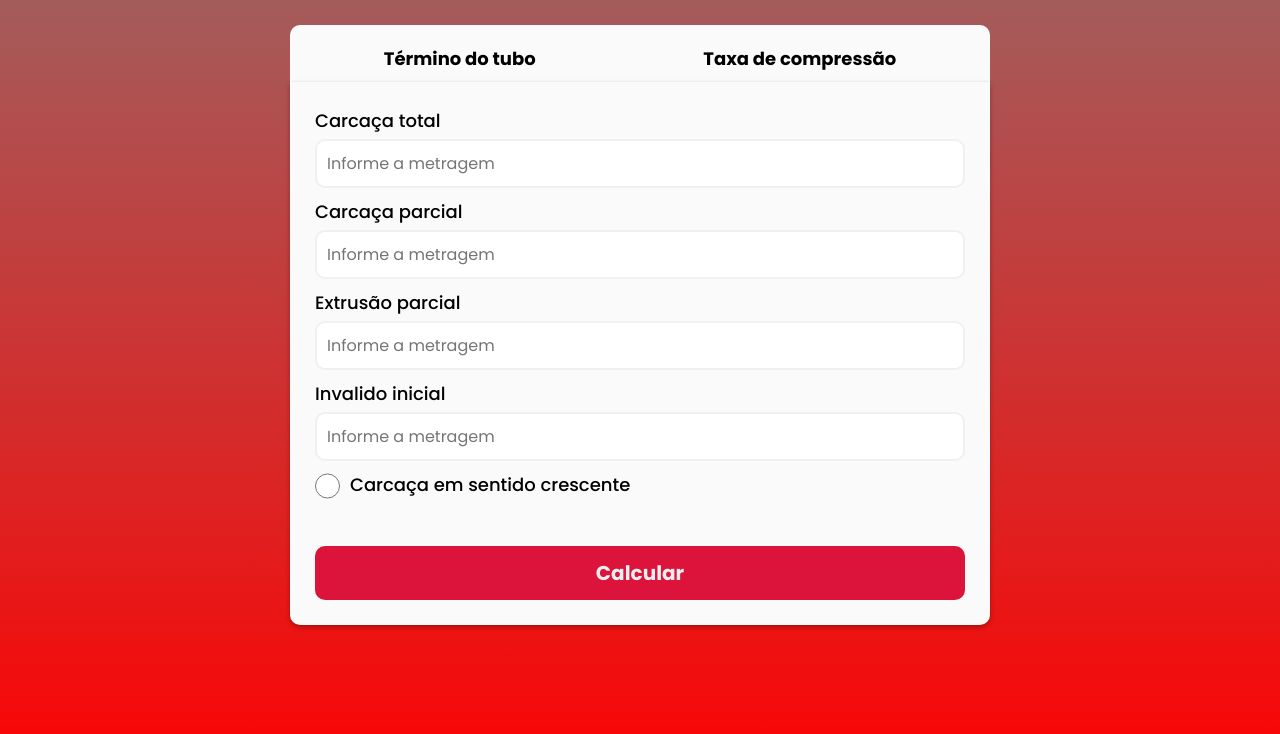
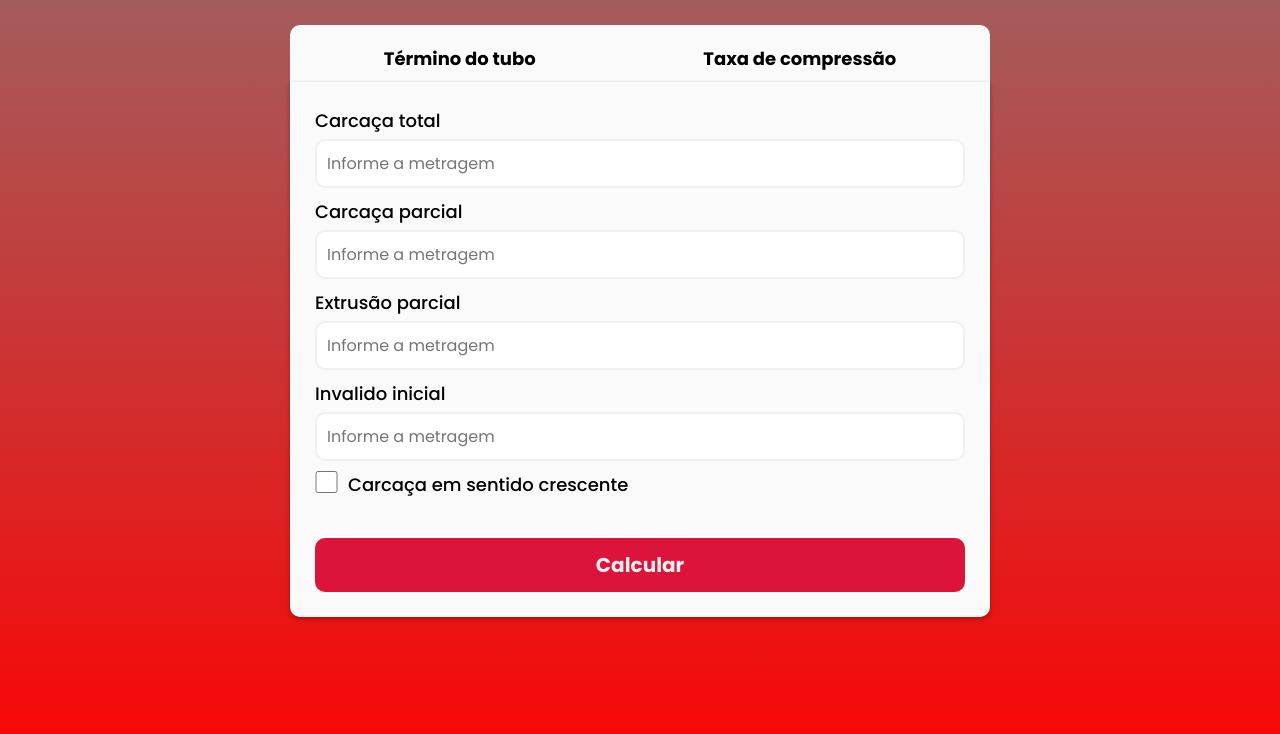
Before and after one commit to Ian-FS/calcula-facil-react, a React (Vite) app: page /compressao in a window 1280 px wide. Shown: the top 734 px of the page. Built offline with nearby package versions, Linux system fonts and the light colour scheme.

Commit message:
atualizado lógica e estilo da página calculates compression

```diff
--- a/src/App.jsx
+++ b/src/App.jsx
@@ -16,7 +16,7 @@ function App() {
         <Routes>
           <Route path='/' element={<HomePage />} />
           <Route path='/terminopipe' element={<EndPipePage showResult={showResult} setShowResult={setShowResult} />} />
-          <Route path='/compressao' element={<CompressionPage />} />
+          <Route path='/compressao' element={<CompressionPage showResult={showResult} setShowResult={setShowResult} />} />
           <Route path='*' element={<h1>Página não encontrada</h1>} />
         </Routes>
       </div>
--- a/src/components/Formulario/InputCheck/InputCheck.jsx
+++ b/src/components/Formulario/InputCheck/InputCheck.jsx
@@ -1,16 +1,18 @@
 /* eslint-disable react/prop-types */
 import './InputCheck.scss'
 
-export default function InputCheck({ labelCheck, nameCheck, valueCheck, setValueRadio, setCheck, check, setActiveStyle, type }) {
+export default function InputCheck({ labelCheck, nameCheck, valueRadio, setValueRadio, setCheckSense, checkSense, setActiveStyle, type }) {
+
+
     return (
         <div className="form-control check">
             <input
                 name={nameCheck}
                 type={type}
-                value={valueCheck}
+                value={valueRadio}
                 onClick={(event) => {
-                    setValueRadio(parseFloat(event.target.value))
-                    setCheck(true)
+                    valueRadio > 0 && setValueRadio(parseFloat(event.target.value))
+                    setCheckSense((prev) => !prev)
                     setActiveStyle(false)
                 }}
             />
--- a/src/components/Formulario/InputCheck/InputCheck.scss
+++ b/src/components/Formulario/InputCheck/InputCheck.scss
@@ -8,6 +8,9 @@
         height: 30px;
         vertical-align: middle;
     }
+    input[type="checkbox"] {
+        max-width: 23px;
+    }
 }
 @media only screen and (max-width: 490px) {
     .check {
--- a/src/components/Formulario/ResultDashboard/ResultDashboard.jsx
+++ b/src/components/Formulario/ResultDashboard/ResultDashboard.jsx
@@ -4,6 +4,8 @@ import arrowSvg from '../../../assets/arrow.svg';
 
 
 export default function ResultDashboard(props) {
+
+    console.log(props.result())
 
     const handleClick = () => {
         props.setShowValue(false)
@@ -18,7 +20,8 @@ export default function ResultDashboard(props) {
                     <h2>Término do tubo</h2>
                 </div>
                 <div className="result-box" id="result-box">
-                    <h3>{props.mensagem}</h3>
+                    <h3>{`A taxa de compressão está atualmente em ${props.result().taxCompress.toFixed(2)}%.`}</h3>
+                    <h3>{`Caso essa taxa permaneça até o final da produção, o valor total de tubo válido será de ${props.result().totalValidPipeAfterCompress.toFixed(2)} metros. `} </h3>
                 </div>
             </div>
         </div>
--- a/src/pages/calculates-compression.jsx
+++ b/src/pages/calculates-compression.jsx
@@ -5,23 +5,46 @@ import ResultDashboard from "../components/Formulario/ResultDashboard/ResultDash
 import Botao from "../components/Formulario/Botao/Botao"
 import './style.scss'
 
-export default function CompressionPage() {
+// eslint-disable-next-line react/prop-types
+export default function CompressionPage({ showResult, setShowResult }) {
 
     const [activeStyleTaxa, setActiveStyleTaxa] = useState(false)
-    const [showResultTaxa, setShowResultTaxa] = useState(false)
+    // const [showResultTaxa, setShowResultTaxa] = useState(false)
     const [carcassTotal, setCarcassTotal] = useState('')
     const [carcassPartial, setCarcassPartial] = useState('')
     const [extrusionPartial, setExtrusionPartial] = useState('')
     const [invalid, setInvalid] = useState('')
-    const [checkTaxa, setCheckTaxa] = useState(false)
+    const [checkSense, setCheckSense] = useState(false)
+    console.log(checkSense)
 
 
-    const calculaTaxa = () => { }
-    const handleClick = () => { }
+    const calculaTaxa = () => {
+        if (checkSense) {
+            let validCarcass = carcassPartial - invalid;
+            let taxCompress = 100 - 100 / (validCarcass / extrusionPartial);
+
+            const totalValidPipeAfterCompress = (carcassTotal - invalid) - (carcassTotal * (taxCompress / 100));
+            console.log(taxCompress, totalValidPipeAfterCompress)
+            return { taxCompress, totalValidPipeAfterCompress }
+
+        } else {
+            let validCarcass = carcassTotal - carcassPartial - invalid;
+            let taxCompress = 100 - 100 / (validCarcass / extrusionPartial);
+            const totalValidPipeAfterCompress = (carcassTotal - invalid) - (carcassTotal * (taxCompress / 100));
+            console.log(taxCompress, totalValidPipeAfterCompress)
+            return { taxCompress, totalValidPipeAfterCompress }
+        }
+    }
+    const handleClick = (event) => {
+        event.preventDefault()
+        calculaTaxa()
+        setShowResult(true)
+
+    }
 
     return (
         <>
-            {!showResultTaxa &&
+            {!showResult &&
                 <form className="form" onSubmit={handleClick}>
                     <div>
                         <InputBox
@@ -64,25 +87,25 @@ export default function CompressionPage() {
                             <InputCheck
                                 labelCheck={'Carcaça em sentido crescente'}
                                 nameCheck={'line'}
-                                setCheck={setCheckTaxa}
-                                check={checkTaxa}
+                                setCheckSense={setCheckSense}
+                                checkSense={checkSense}
                                 setActiveStyle={setActiveStyleTaxa}
-                                type={'radio'}
+                                type={'checkbox'}
                             />
 
                         </div>
-                        {(!checkTaxa && activeStyleTaxa) && <small className="small-message"> Escolha uma Linha</small>}
+                        {(!checkSense && activeStyleTaxa) && <small className="small-message"> Escolha uma Linha</small>}
                         <Botao />
                     </div>
                 </form>
             }
             {
-                (showResultTaxa) &&
+                (showResult) &&
                 <ResultDashboard
-                    mensagem={calculaTaxa}
-                    setShowValue={setShowResultTaxa}
+                    result={calculaTaxa}
+                    setShowValue={setShowResult}
                     setActiveStyle={setActiveStyleTaxa}
-                    setCheck={setCheckTaxa}
+                    setCheck={setCheckSense}
                 />
             }
         </>
```
